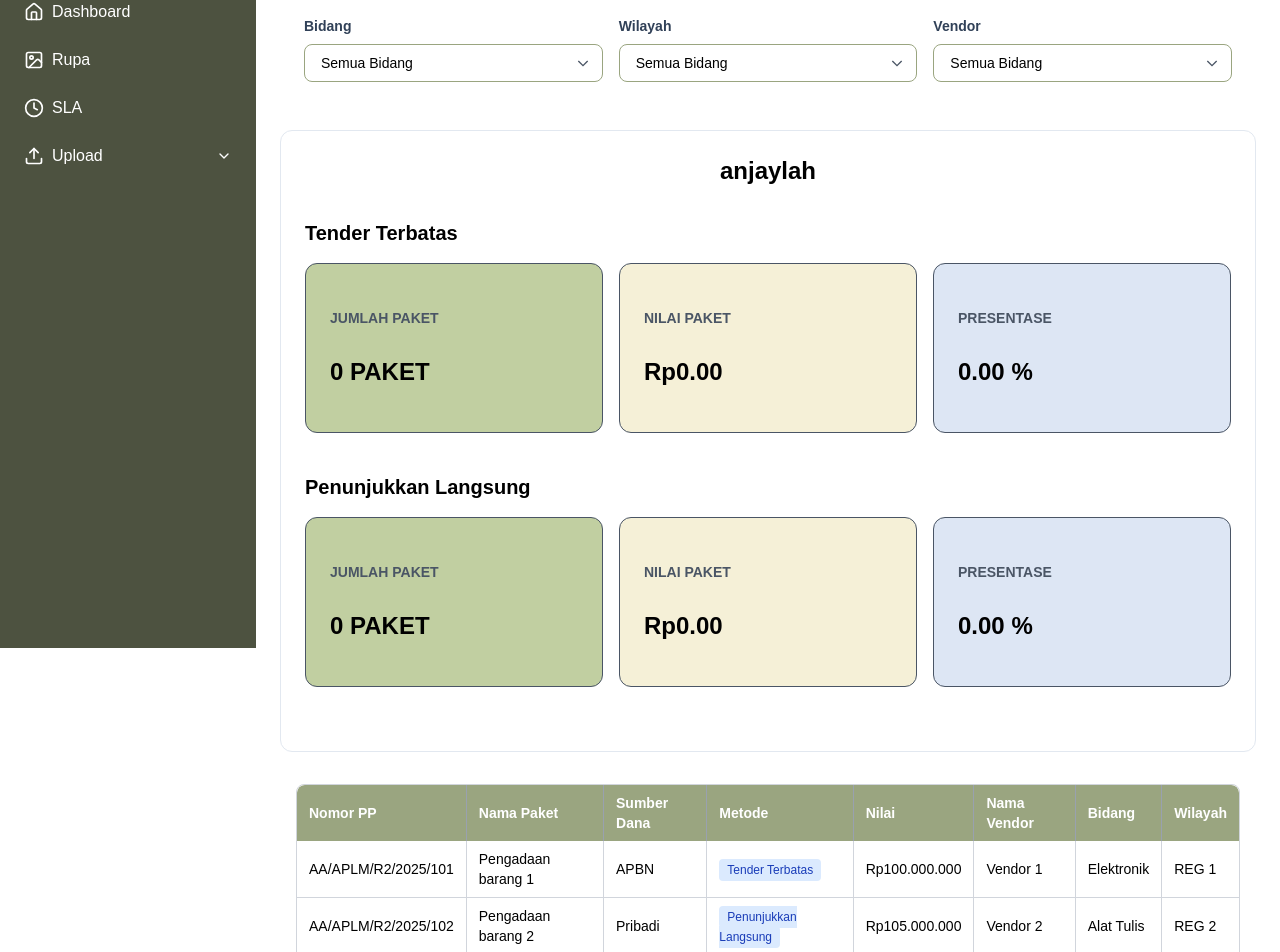
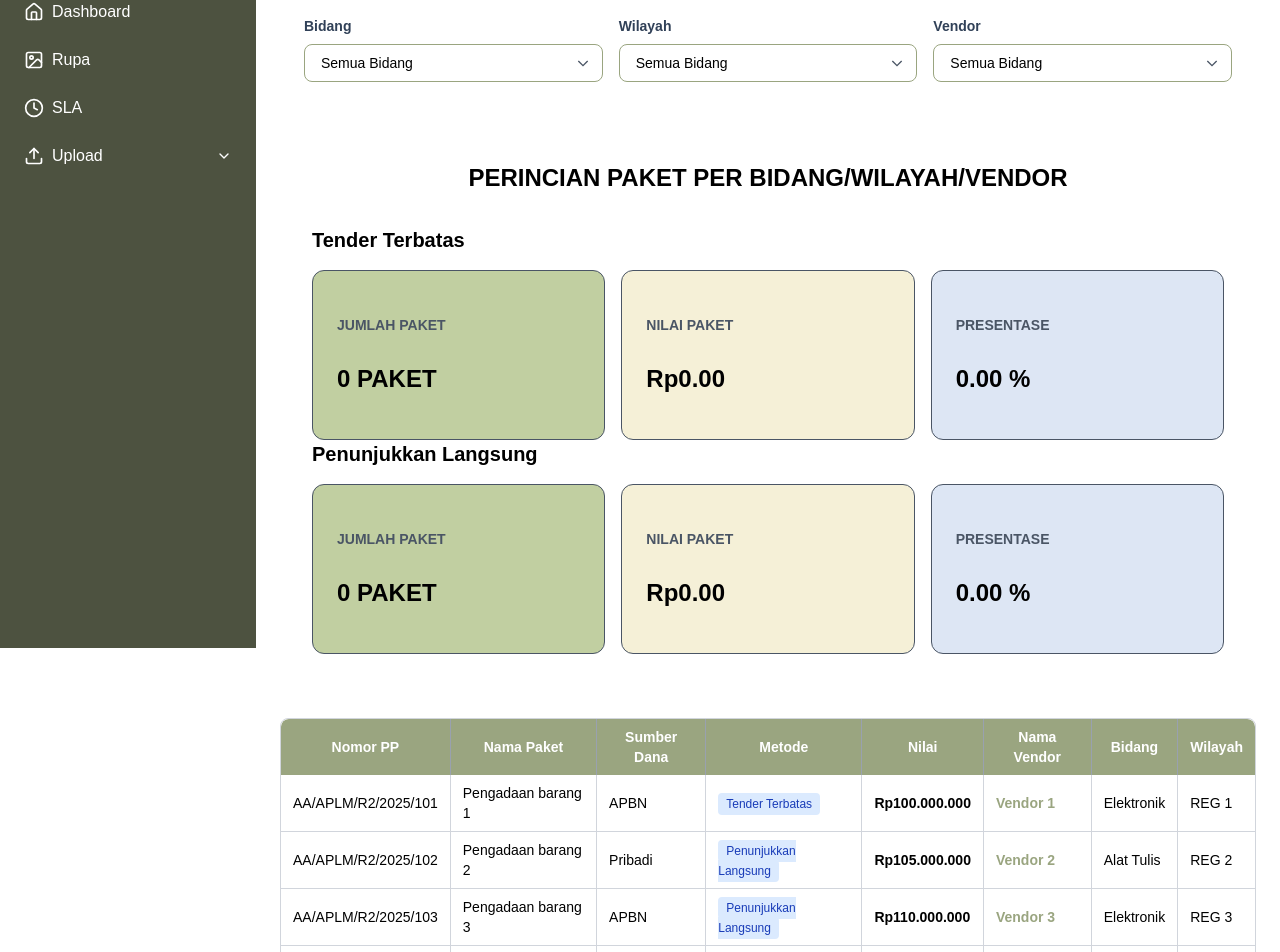
Before and after one commit to ALVIANRML/dashboard-pengadaan, a React (Vite) app: page /sla in a window 1280 px wide. Shown: the part 152-1104 px from the top of the page. Built offline with nearby package versions, Linux system fonts and the light colour scheme.

Commit message:
perbaiki style

```diff
--- a/src/components/Fragments/Penyelesaian.jsx
+++ b/src/components/Fragments/Penyelesaian.jsx
@@ -37,8 +37,10 @@ const Penyelesaian = () => {
     },
   ];
   return (
-    <div className="p-6 bg-white border border-slate-200 rounded-xl">
-      <h2 className="text-2xl font-bold text-center mb-8">anjaylah</h2>
+    <div className="p-8">
+      <h2 className="text-2xl font-bold text-center mb-8 uppercase">
+        PERINCIAN PAKET PER BIDANG/WILAYAH/VENDOR
+      </h2>
 
       <StatSection title="Tender Terbatas" stats={tenderStats} />
       <StatSection title="Penunjukkan Langsung" stats={langsungStats} />
--- a/src/components/Fragments/StatSection.jsx
+++ b/src/components/Fragments/StatSection.jsx
@@ -3,7 +3,7 @@ import StatCard from "./StatCard";
 
 const StatSection = ({ title, stats }) => {
   return (
-    <div className="mb-10">
+    <div className="">
       <h3 className="text-xl font-bold mb-4">{title}</h3>
       <div className="grid grid-cols-1 sm:grid-cols-3 gap-4">
         {stats.map((item, index) => (
--- a/src/components/Table.jsx
+++ b/src/components/Table.jsx
@@ -22,11 +22,11 @@ const Table = () => {
   );
 
   return (
-    <div className="w-full bg-white p-4 rounded-lg  ">
+    <div className="w-full bg-white rounded-lg  ">
       <div className="overflow-hidden rounded-lg border border-gray-300">
         <table className="min-w-full text-sm text-left">
           <thead>
-            <tr className="bg-[#9AA580] text-white">
+            <tr className="bg-primary text-white text-center">
               {[
                 "Nomor PP",
                 "Nama Paket",
@@ -68,10 +68,10 @@ const Table = () => {
                     {item.metode}
                   </span>
                 </td>
-                <td className="px-3 py-2 border-r border-gray-300 last:border-r-0">
+                <td className="px-3 py-2 border-r border-gray-300 last:border-r-0 font-semibold">
                   {item.nilai}
                 </td>
-                <td className="px-3 py-2 border-r border-gray-300 last:border-r-0">
+                <td className="px-3 py-2 border-r border-gray-300 last:border-r-0 font-semibold text-primary">
                   {item.vendor}
                 </td>
                 <td className="px-3 py-2 border-r border-gray-300 last:border-r-0">
--- a/src/index.css
+++ b/src/index.css
@@ -1,12 +1,10 @@
 @import url("https://fonts.googleapis.com/css2?family=Figtree:ital,wght@0,300..900;1,300..900&family=Inter:ital,opsz,wght@0,14..32,100..900;1,14..32,100..900&display=swap");
 @import "tailwindcss";
 
-:root {
-  --color-text-primary: #c1cfa1;
-  --colot-text-secondary: #9aa580;
-}
+@theme {
+  --color-primary: #9aa580;
+  --color-secondary: #f3f4f6;
 
-@theme {
   --font-heading: "Figtree", "sans-serif";
   --font-inter: "Inter", "sans-serif";
 }
--- a/src/pages/SlaPage.jsx
+++ b/src/pages/SlaPage.jsx
@@ -99,7 +99,7 @@ const SlaPage = () => {
         <Penyelesaian.StatSection title="Langsung" stats={langsungStats} />
       </Penyelesaian>
 
-      <div className="flex justify-center items-center mt-4 w-full">
+      <div className="flex justify-center items-center mt-8 w-full">
         <Table />
       </div>
     </div>
```
